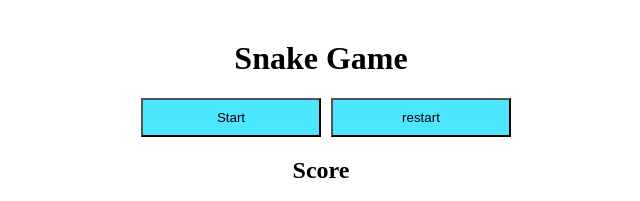
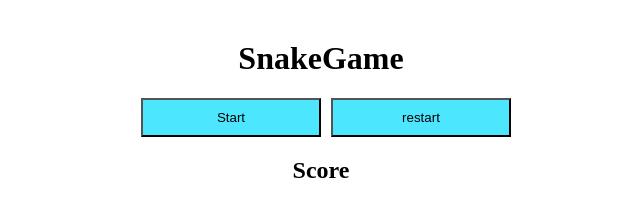
Before and after one commit to hakimi-tech/Snake-Game, a plain HTML site: page index.html in a window 1280 px wide. Shown: the top 201 px of the page, 319-959 px from the left. Drawn offline with Linux system fonts and the light colour scheme.

Commit message:
Update index.html

```diff
--- a/index.html
+++ b/index.html
@@ -3,7 +3,7 @@
         <link rel="stylesheet" href="style.css">
     </head>
     <body>
-        <h1>Snake Game</h1>
+        <h1>SnakeGame</h1>
         <div class="btn">
         <button id="start">Start</button>
         <button id="restart">restart</button>
```
